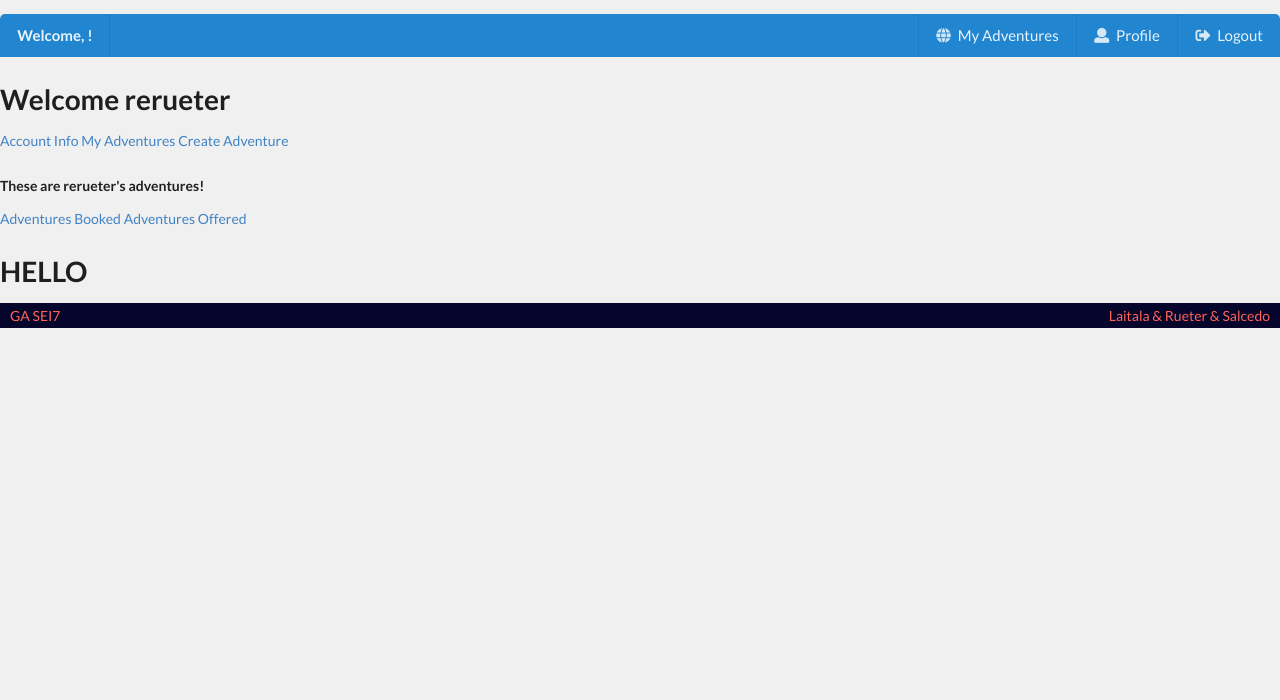
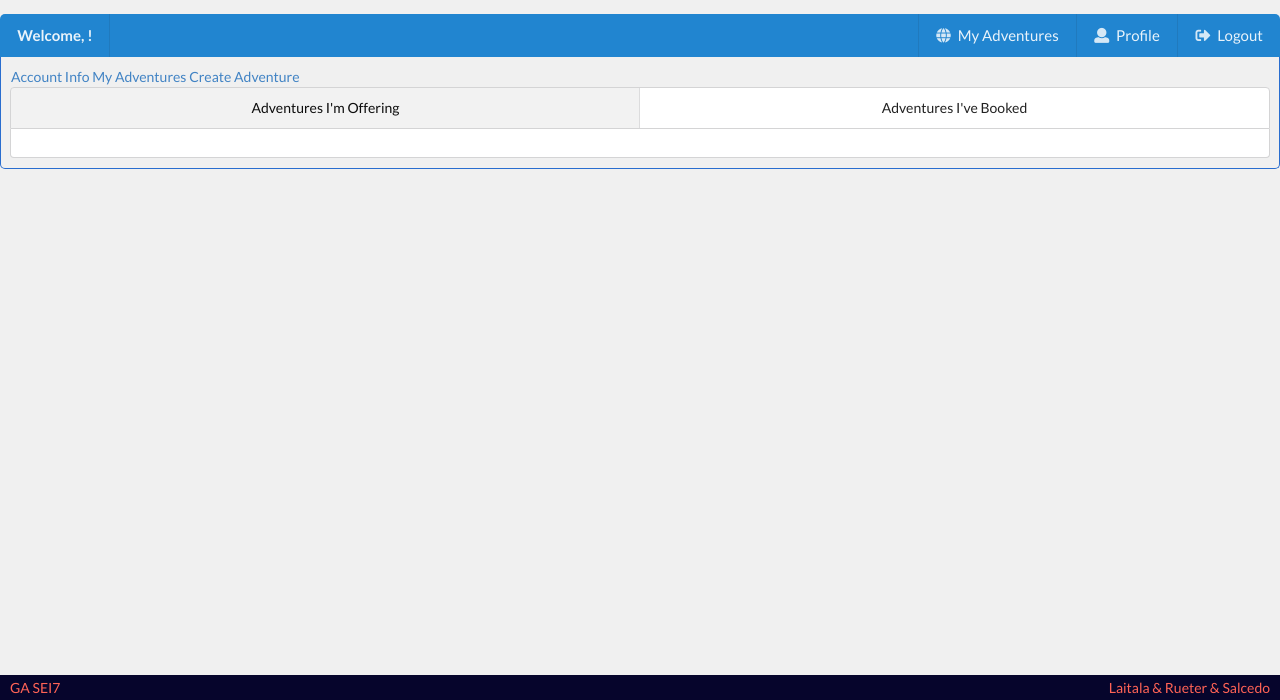
Before and after one commit to masalcedo88/ReactExperiences, a Django app: page /adventures_offered in a window 1280 px wide. Shown: the part 100-800 px from the top of the page. Run offline with Django 3.2, Linux system fonts and the light colour scheme; a user stored in the database is signed in; data comes from the database, SQL or seed files in the repository.

Commit message:
adds styling for offered adventures and booked adventures in profile view

```diff
--- a/main_app/static/css/main.css
+++ b/main_app/static/css/main.css
@@ -39,6 +39,17 @@
   display: flex;
   align-items: center;
   justify-content: center;
+  overflow: hidden;
+}
+.detail_image {
+  background-color: var(--bg_dark);
+  background-position: center;
+  background-size: cover;
+  height: 400px;
+  display: flex;
+  align-items: center;
+  justify-content: center;
+  overflow: hidden;
 }
 #slogan {
   font-size: 45px;
@@ -49,9 +60,11 @@
   max-width: 1300px;
   margin: 0 auto;
   /* margin-top: 4px; */
-  padding: 20px 10px;
+  padding: 10px 10px;
   border-left: 1px solid var(--tab_label);
   border-right: 1px solid var(--tab_label);
+  border-bottom: 1px solid var(--tab_label);
+  border-radius: 0px 0px 5px 5px;
 }
 .cards {
   display: flex;
@@ -86,6 +99,9 @@
   justify-content: flex-start;
   height: 100%;
 }
+.confirm_prompt: main {
+  position: relative;
+}
 footer {
   display: flex;
   justify-content: space-between;
@@ -94,6 +110,9 @@
   padding: 0px 10px;
   color: var(--text_contrast);
   background-color: var(--bg_dark);
+  position: fixed;
+  bottom: 0;
+  left: 0;
 }
 footer p {
   line-height: 25px;
@@ -103,7 +122,7 @@
     visibility: hidden;
     height: 0;
   }
-  #top_menu {
+  /* #top_menu {
     border-radius: 5px 5px 5px 5px;
-  }
+  } */
 }
--- a/main_app/templates/adventures_offered.html
+++ b/main_app/templates/adventures_offered.html
@@ -1,22 +1,31 @@
 {% extends 'base.html' %}
 {% block content %}
-
-<h1>Welcome {{ user.username }}</h1>
+<section class="page_content">
   <a href="profile">Account Info</a>
   <a href="my_adventures">My Adventures</a>
   <a href="new_adventure">Create Adventure</a>
-<h5>These are {{ user.username }}'s adventures!</h5>
-<a href="my_adventures">Adventures Booked</a>
-<a href="adventures_offered" id="adventures-offered">Adventures Offered</a>
-<h1>HELLO</h1>
-<ul id="adventures-list">
+  <div class="ui top attached two item menu">
+    <a class="item active" href="adventures_offered">Adventures I'm Offering</a>
+    <a class="item" href="my_adventures">Adventures I've Booked</a>
+  </div>
+  <div class="ui bottom attached segment">
       {% for adventure in adventures %}
-        <li class="experience">
+      <div class="ui segment inverted confirm_prompt">
         <a href="{% url 'adventure_detail' pk=adventure.pk %}">
-                Title = {{ adventure.title }}
+          <h2>{{ adventure.title }}</h2>
+        </a>
+        <a class="ui button red" href="">Cancel Booking</a>
+        <a class="ui button blue" href="">Confirm Booking</a>
+      </div>
+    {% endfor %}
+    {% for adventure in adventures %}
+      <div class="ui segment">
+          <a href="{% url 'adventure_detail' pk=adventure.pk %}">
+            <h2>{{ adventure.title }}</h2>
           </a><br>
-            <a href="#">Delete this entry</a>
-        </li>
+          <a class="ui button red" href="{% url 'cancel_booking' pk=adventure.pk %}">Delete Posting</a>
+          </div>
       {% endfor %}
-</ul>
+  </div>
+</section>
 {% endblock %}
--- a/main_app/templates/index.html
+++ b/main_app/templates/index.html
@@ -5,12 +5,11 @@
   </div>
 </section>
 <section class="page_content">
-  <!-- <div class="ui header huge">See what's happening:</div> -->
   <div class="ui centered cards">
     {% for adventure in adventures %} {% if not adventure.bookings.all %}
       <div class="ui card">
         <div class="image hover-zoom">
-        <img src="{{ adventure.picture }}" />
+          <img src="{{ adventure.picture.url }}" />
         </div>
         <div class="content card_info">
           <div class="header">{{adventure.title}}</div>
```
Also changed, not shown: main_app/templates/adventure_detail.html (+19 -10 lines), main_app/templates/my_adventures.html (+18 -17 lines). Lines whose indentation alone changed are shown as unchanged.
